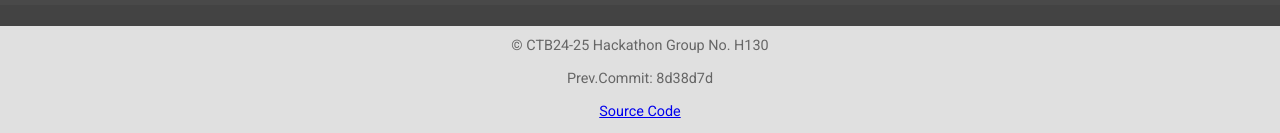
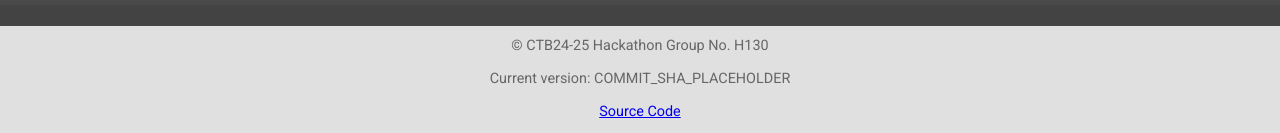
Before and after one commit to CTB-Team954746/CTB24-25_Global-Finals_Hackathon_Bingo, a plain HTML site: page v2/Growth-Mindset.html in a window 1280 px wide. Shown: the part 774-907 px from the top of the page. Drawn offline with nearby package versions, Linux system fonts and the light colour scheme.

Commit message:
Update: Footer to display current version and add headers file (Testing)

```diff
--- a/v2/Growth-Mindset.html
+++ b/v2/Growth-Mindset.html
@@ -392,7 +392,7 @@
 
   <footer>
     <p>© CTB24-25 Hackathon Group No. H130</p>
-    <p>Prev.Commit: 8d38d7d</p>
+    <p>Current version: <span id="commit-id-placeholder">COMMIT_SHA_PLACEHOLDER</span></p>
     <p><a href="https://github.com/CTB-Team954746/CTB24-25_Global-Finals_Hackathon_Bingo">Source Code</a></p>
   </footer>
 
```
Also changed, not shown: 1 other file.
